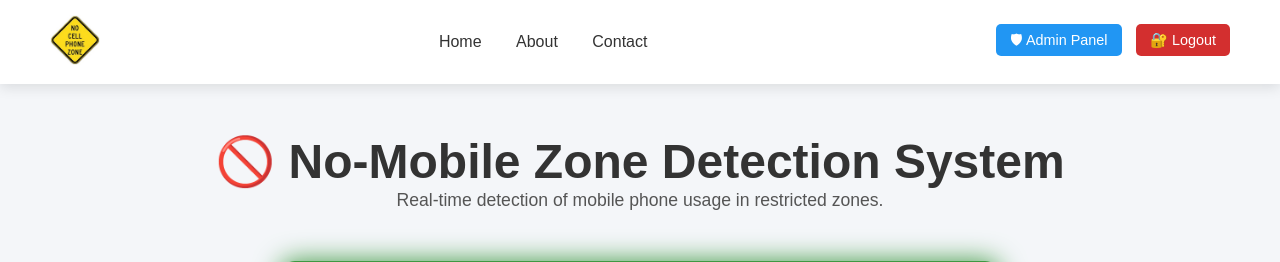
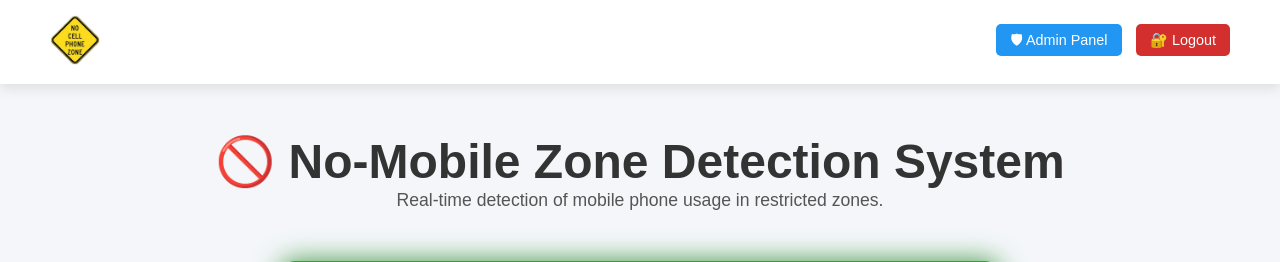
Before and after one commit to UnLuCkYcOdEr69/no-mobile-zone-detection, a Flask app: page / in a window 1280 px wide. Shown: the top 262 px of the page. Run offline with Flask 3, Linux system fonts and the light colour scheme.

Commit message:
Update index.html

```diff
--- a/templates/index.html
+++ b/templates/index.html
@@ -175,11 +175,7 @@
         <img src="{{ url_for('static', filename='logo1.jpg') }}" alt="Logo">
     </div>
 
-    <div class="nav-links">
-        <a href="#">Home</a>
-        <a href="#">About</a>
-        <a href="#">Contact</a>
-    </div>
+
 
     <div class="btn-group">
         <a href="{{ url_for('admin') }}" class="btn-admin">🛡 Admin Panel</a>
```
